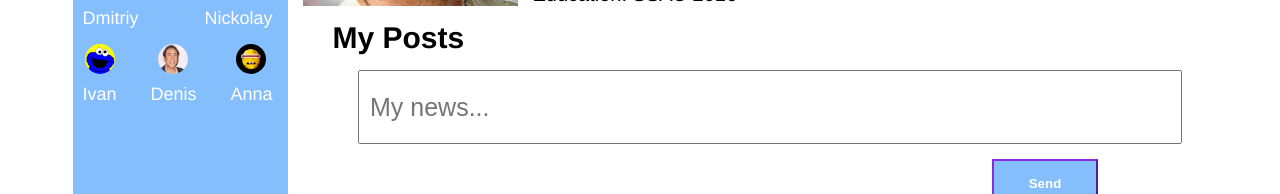
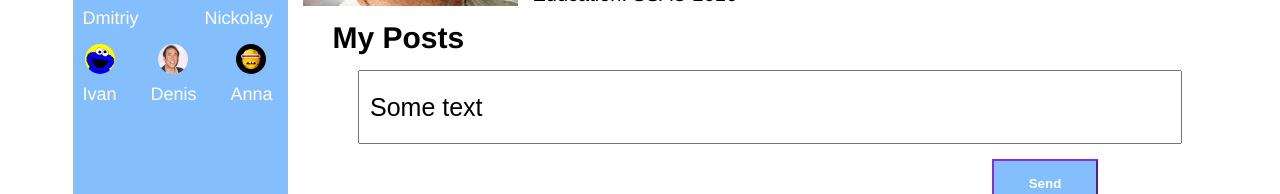
Before and after one commit to Breakhead2/Social-Network, a React (Create React App) app: page /profile in a window 1280 px wide. Shown: the part 484-678 px from the top of the page. Built offline with nearby package versions, Linux system fonts and the light colour scheme.

Commit message:
create file rerender.jsx

```diff
--- a/src/App.js
+++ b/src/App.js
@@ -4,14 +4,13 @@ import { Header } from "./components/Header/Header";
 import { Menu } from "./components/Menu/Menu";
 import { Messages } from "./components/Messages/Messages";
 import { Profile } from "./components/Profile/Profile";
-import { BrowserRouter, Route } from "react-router-dom";
+import { Route } from "react-router-dom";
 import { News } from "./components/News/News";
 import { Music } from "./components/Music/Music";
 import { Settings } from "./components/Settings/Settings";
 
 export const App = (props) => {
   return (
-    <BrowserRouter>
     <div className="wrapper">
       <Header />
       <Menu sideBar={props.state.sideBar} />
@@ -21,7 +20,8 @@ export const App = (props) => {
           render={() => (
             <Profile
               profilePage={props.state.profilePage}
-                addPost={props.state.addPost}
+              addPost={props.addPost}
+              updatePost={props.updatePost}
             />
           )}
         />
@@ -35,6 +35,5 @@ export const App = (props) => {
       </div>
       <Footer />
     </div>
-    </BrowserRouter>
   );
 };
--- a/src/components/Profile/Profile-components/MyPosts/Mypost.jsx
+++ b/src/components/Profile/Profile-components/MyPosts/Mypost.jsx
@@ -11,7 +11,10 @@ export const Mypost = (props) => {
 
   const addText = () => {
     props.addPost(text.current.value);
-    text.current.value = "";
+  };
+
+  const updatePost = () => {
+    props.updatePost(text.current.value);
   };
 
   return (
@@ -23,6 +26,8 @@ export const Mypost = (props) => {
           ref={text}
           type="text"
           placeholder="My news..."
+          onChange={updatePost}
+          value={props.newPostText}
         />
         <button className={style.btn_send} onClick={addText}>
           Send
--- a/src/components/Profile/Profile.jsx
+++ b/src/components/Profile/Profile.jsx
@@ -8,7 +8,12 @@ export const Profile = (props) => {
     <div className={style.main}>
       <Wallpaper />
       <AboutMe />
-      <Mypost posts={props.profilePage.posts} addPost={props.addPost} />
+      <Mypost
+        posts={props.profilePage.posts}
+        addPost={props.addPost}
+        newPostText={props.profilePage.newPostText}
+        updatePost={props.updatePost}
+      />
     </div>
   );
 };
--- a/src/index.js
+++ b/src/index.js
@@ -1,16 +1,4 @@
-import React from "react";
-import ReactDOM from "react-dom";
-import "./index.css";
-import { App } from "./App";
+import { rerenderUserInterface } from "./rerender";
 import state from "./redux/state";
 
-ReactDOM.render(
-  <React.StrictMode>
-    <App state={state} />
-  </React.StrictMode>,
-  document.getElementById("root")
-);
-
-// If you want to start measuring performance in your app, pass a function
-// to log results (for example: reportWebVitals(console.log))
-// or send to an analytics endpoint. Learn more: https://bit.ly/CRA-vitals
+rerenderUserInterface(state);
--- a/src/redux/state.js
+++ b/src/redux/state.js
@@ -1,9 +1,12 @@
+import { rerenderUserInterface } from "../rerender";
+
 let state = {
   profilePage: {
     posts: [
       { id: 1, text: "Hello, where are you disappear?", likesCount: 12 },
       { id: 1, text: "Dude, WTF!? Where is my money?", likesCount: 4 },
     ],
+    newPostText: "Some text",
   },
   messagePage: {
     chatInfo: [
@@ -27,16 +30,25 @@ let state = {
       { id: 5, name: "Anna" },
     ],
   },
+};
 
-  addPost(message) {
-    console.log(this); // указывает на объект props компонента MyPost
-    let newObj = {
-      id: this.posts.length + 1,
-      text: message,
-      likesCount: 0,
-    };
-    this.posts.push(newObj);
-    console.log(state);
-  },
-};
+export function addPost(message) {
+  let newObj = {
+    id: state.profilePage.posts.length + 1,
+    text: message,
+    likesCount: 0,
+  };
+
+  state.profilePage.posts.push(newObj);
+  rerenderUserInterface(state);
+  state.profilePage.newPostText = "";
+  console.log(state);
+}
+
+export function updatePost(message) {
+  state.profilePage.newPostText = message;
+  rerenderUserInterface(state);
+  console.log(state);
+}
+
 export default state;
--- /dev/null
+++ b/src/rerender.jsx
@@ -0,0 +1,17 @@
+import React from "react";
+import ReactDOM from "react-dom";
+import "./index.css";
+import { App } from "./App";
+import { BrowserRouter } from "react-router-dom";
+import { addPost, updatePost } from "./redux/state";
+
+export const rerenderUserInterface = (state) => {
+  ReactDOM.render(
+    <React.StrictMode>
+      <BrowserRouter>
+        <App state={state} addPost={addPost} updatePost={updatePost} />
+      </BrowserRouter>
+    </React.StrictMode>,
+    document.getElementById("root")
+  );
+};
```
Lines whose indentation alone changed are shown as unchanged.
